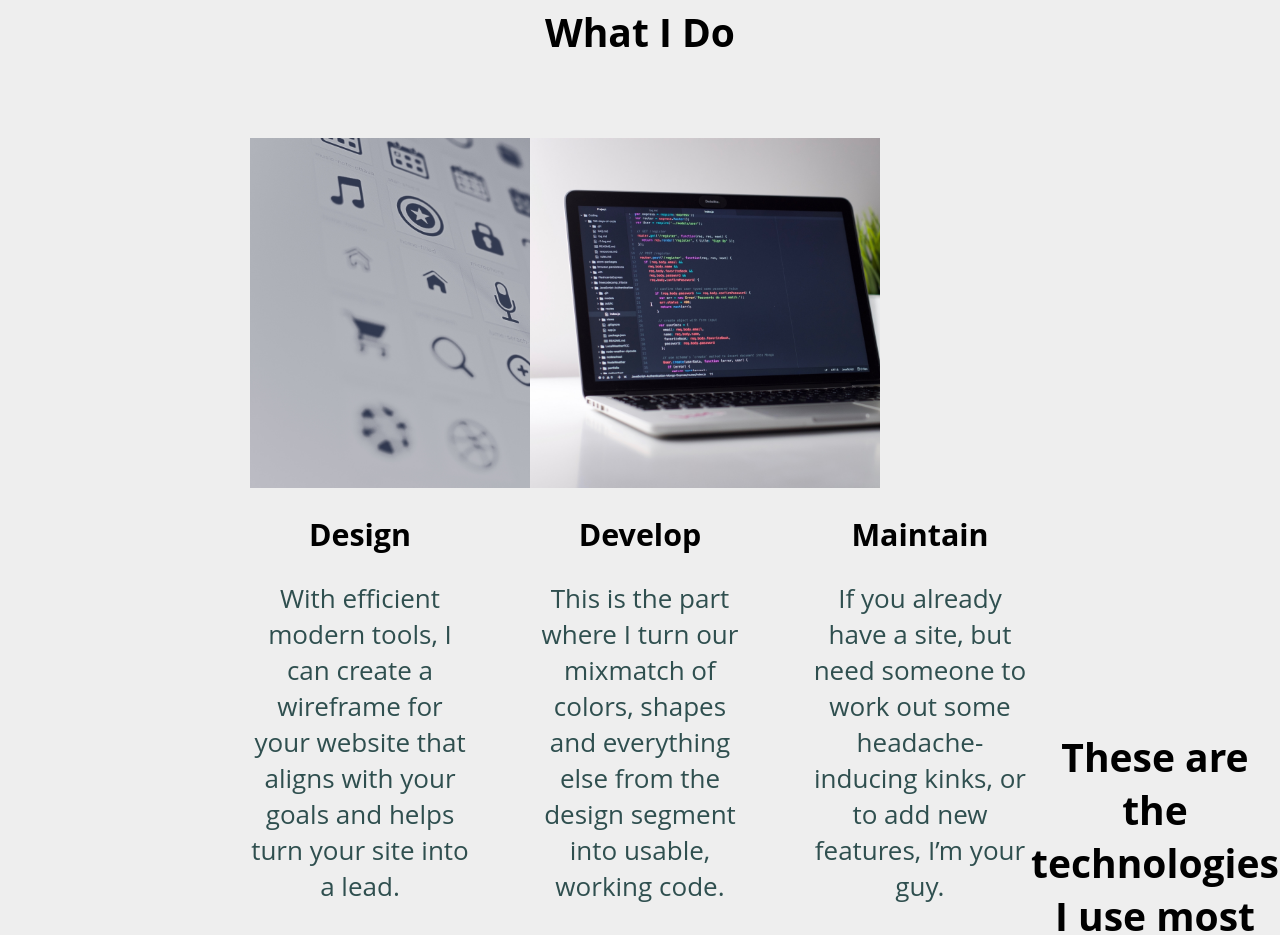
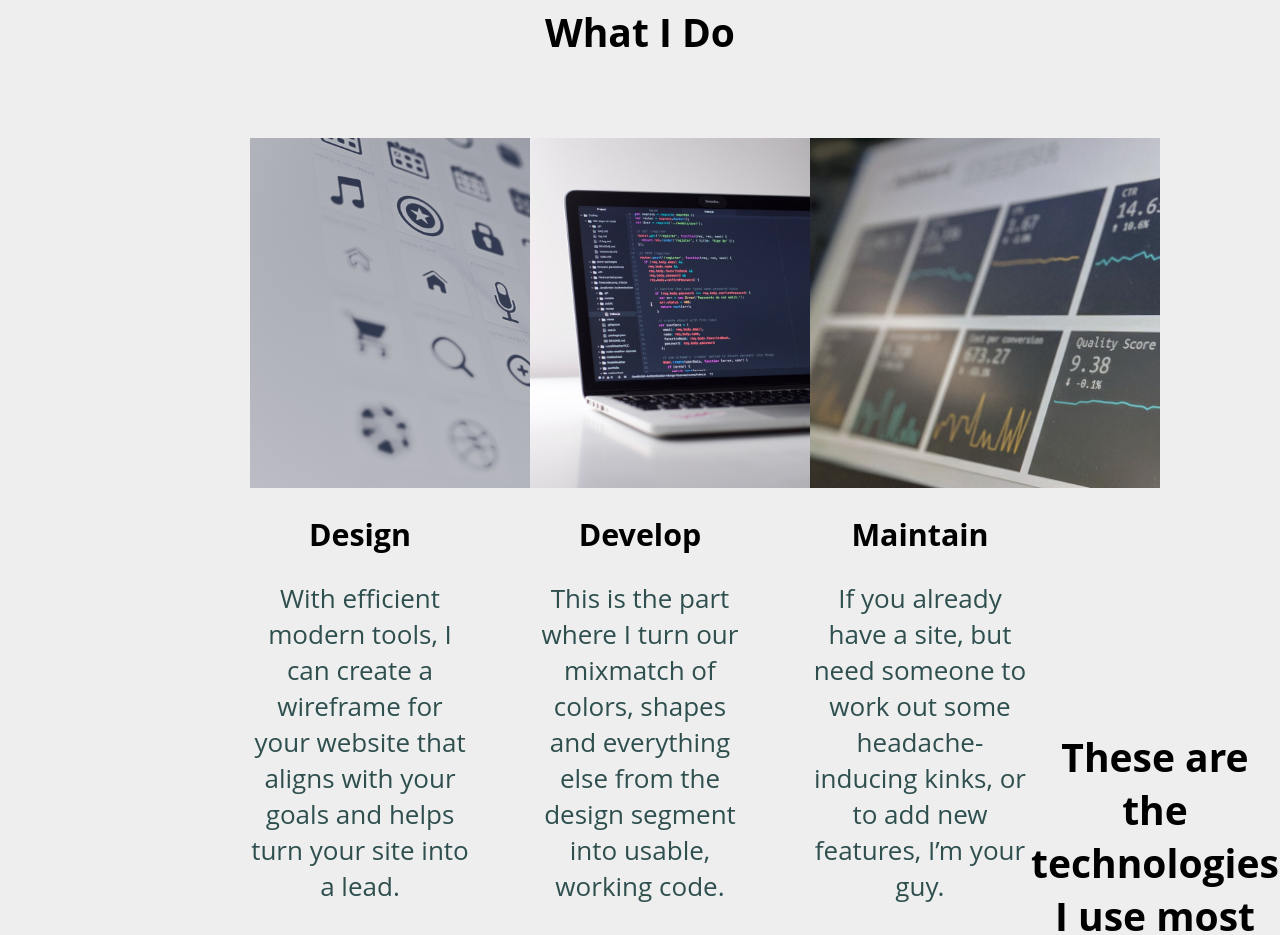
Before and after one commit to Oluwaseunus/react-express-portfolio, a React (Create React App) app in the folder client/: page / in a window 1280 px wide. Shown: the part 2120-3055 px from the top of the page. Built offline with nearby package versions, Linux system fonts and the light colour scheme.

Commit message:
Added maintain image and updated site

```diff
--- a/client/public/styles.css
+++ b/client/public/styles.css
@@ -199,9 +199,11 @@ body {
       background-image: url("./images/harpal-singh-396280-unsplash.png"); }
     .section__ddm-image-develop {
       background-image: url("./images/Webp.net-resizeimage.jpg"); }
+    .section__ddm-image-maintain {
+      background-image: url("./images/maintain.jpg"); }
 
 .section__tech {
-  height: 85vh;
+  height: 75vh;
   margin: auto;
   font-size: 2.6rem;
   text-align: center;
--- a/client/src/App.js
+++ b/client/src/App.js
@@ -92,5 +92,3 @@ class App extends Component {
 }
 
 export default App;
-
-// "start": "react-scripts start",
--- a/client/src/sass/pages/_home.scss
+++ b/client/src/sass/pages/_home.scss
@@ -64,12 +64,13 @@
 		}
 
 		&-maintain {
+			background-image: url('./images/maintain.jpg');
 		}
 	}
 }
 
 .section__tech {
-	height: 85vh;
+	height: 75vh;
 	margin: auto;
 	font-size: 2.6rem;
 	text-align: center;
```
Also changed, not shown: client/public/images/maintain.jpg (added).
